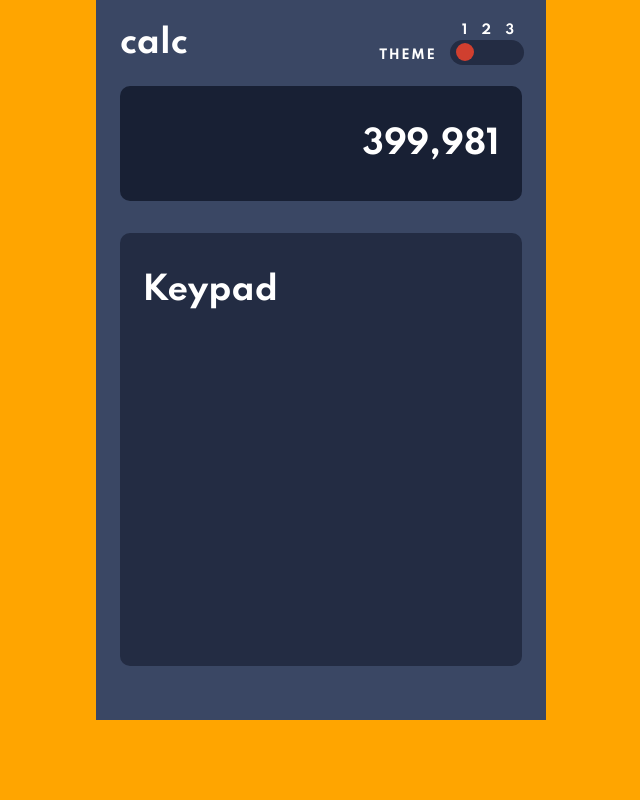
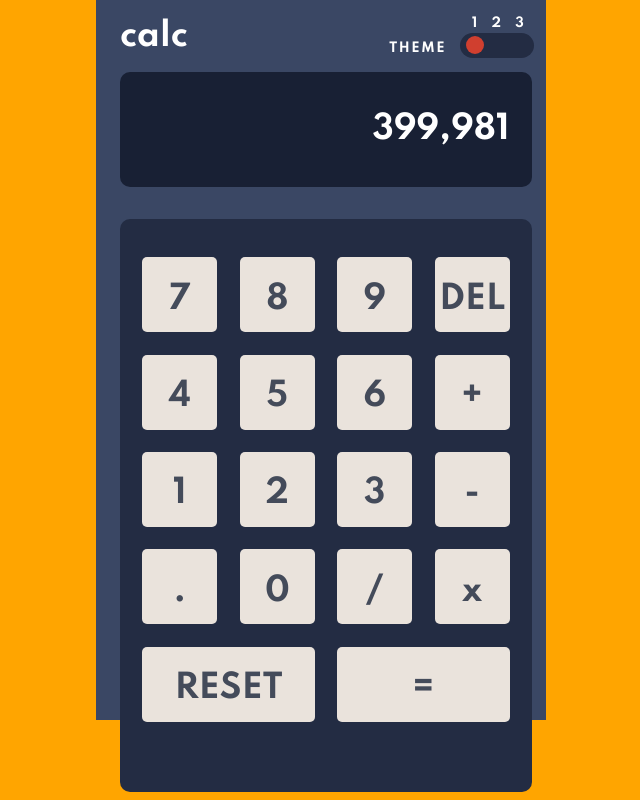
Before and after one commit to SJ47/calculator-3-theme-switcher-sc, a React (Vite) app: page / in a window 1280 px wide. Shown: the whole page, without its empty margins (319-959 px from the left). Built offline with nearby package versions, Linux system fonts and the light colour scheme.

Commit message:
keypad layout first pass working

```diff
--- a/src/GlobalStyles.js
+++ b/src/GlobalStyles.js
@@ -68,6 +68,7 @@ const GlobalStyles = createGlobalStyle`
 
         /* Shapes  */
         --radius-25: 25px;
+        --radius-5: 5px;
         --radius-corner-small: 10px;
     }
 
--- /dev/null
+++ b/src/components/key/Key.jsx
@@ -0,0 +1,8 @@
+import React from "react";
+import { StyledKey } from "./Key.styled";
+
+const Key = () => {
+    return <StyledKey>TEST KEY</StyledKey>;
+};
+
+export default Key;
--- /dev/null
+++ b/src/components/key/Key.styled.js
@@ -0,0 +1,11 @@
+import styled from "styled-components";
+
+export const StyledKey = styled.div`
+    background: ${(props) => props.theme.colors.keyBg3};
+    color: ${(props) => props.theme.colors.text2};
+    font-size: var(--fs-numbers);
+    border-radius: var(--radius-5);
+    padding-top: .7em;
+    grid-area: ${(props) => props.span && "5 / span 2"};
+
+`;
--- a/src/components/keypad/Keypad.jsx
+++ b/src/components/keypad/Keypad.jsx
@@ -1,8 +1,99 @@
 import React from "react";
+import { StyledKey } from "../key/Key.styled";
 import { StyledKeypadContainer } from "./Keypad.styled";
 
 const Keypad = () => {
-    return <StyledKeypadContainer>Keypad</StyledKeypadContainer>;
+    const keypadKeys = [
+        {
+            id: "7",
+            value: "7",
+        },
+        {
+            id: "8",
+            value: "8",
+        },
+        {
+            id: "9",
+            value: "9",
+        },
+        {
+            id: "DEL",
+            value: "DEL",
+        },
+        {
+            id: "4",
+            value: "4",
+        },
+        {
+            id: "5",
+            value: "5",
+        },
+        {
+            id: "6",
+            value: "6",
+        },
+        {
+            id: "+",
+            value: "+",
+        },
+        {
+            id: "1",
+            value: "1",
+        },
+        {
+            id: "2",
+            value: "2",
+        },
+        {
+            id: "3",
+            value: "3",
+        },
+        {
+            id: "-",
+            value: "-",
+        },
+        {
+            id: ".",
+            value: ".",
+        },
+        {
+            id: "0",
+            value: "0",
+        },
+        {
+            id: "/",
+            value: "/",
+        },
+        {
+            id: "x",
+            value: "x",
+        },
+        {
+            id: "RESET",
+            value: "RESET",
+            span: 2,
+        },
+        {
+            id: "=",
+            value: "=",
+            span: 2,
+        },
+    ];
+
+    const styledKeypadKeys = keypadKeys.map((keypadKey) => {
+        console.log(keypadKey.id);
+        return (
+            <StyledKey key={keypadKey.id} span={keypadKey.span}>
+                {keypadKey.value}
+            </StyledKey>
+        );
+    });
+
+    return (
+        <>
+            <StyledKeypadContainer>{styledKeypadKeys}</StyledKeypadContainer>
+        </>
+    );
 };
 
 export default Keypad;
--- a/src/components/keypad/Keypad.styled.js
+++ b/src/components/keypad/Keypad.styled.js
@@ -9,4 +9,13 @@ export const StyledKeypadContainer = styled.div`
     padding: 1.2em 0.7em;
     margin: .5em .5em;
     height: 100%;
+
+    display: grid;
+    grid-template-columns: 75px 75px 75px 75px;
+    grid-template-rows: 75px 75px 75px 75px 75px;
+    gap: .7em;
+    text-align: center;
+
+    /* grid-template-areas:
+        "7 8 9 DEL"; */
 `;
```
